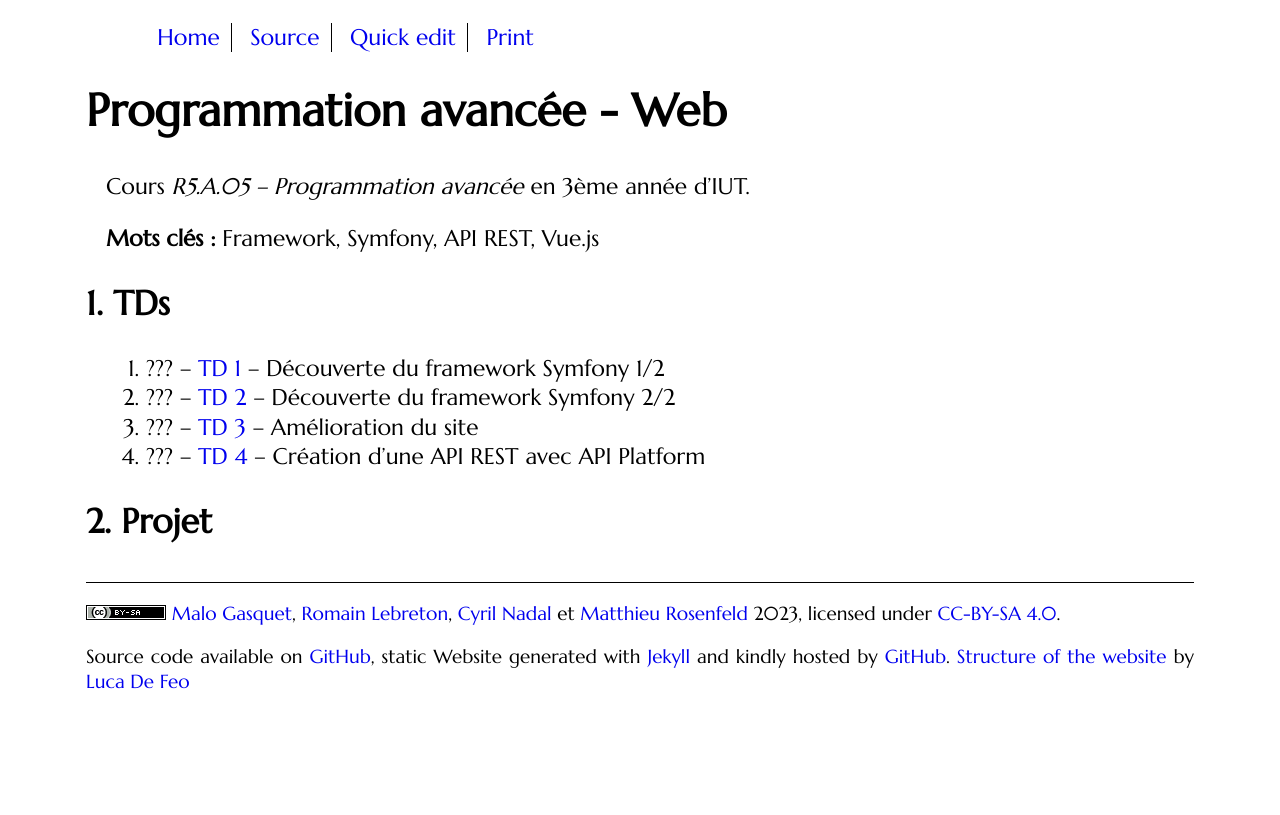
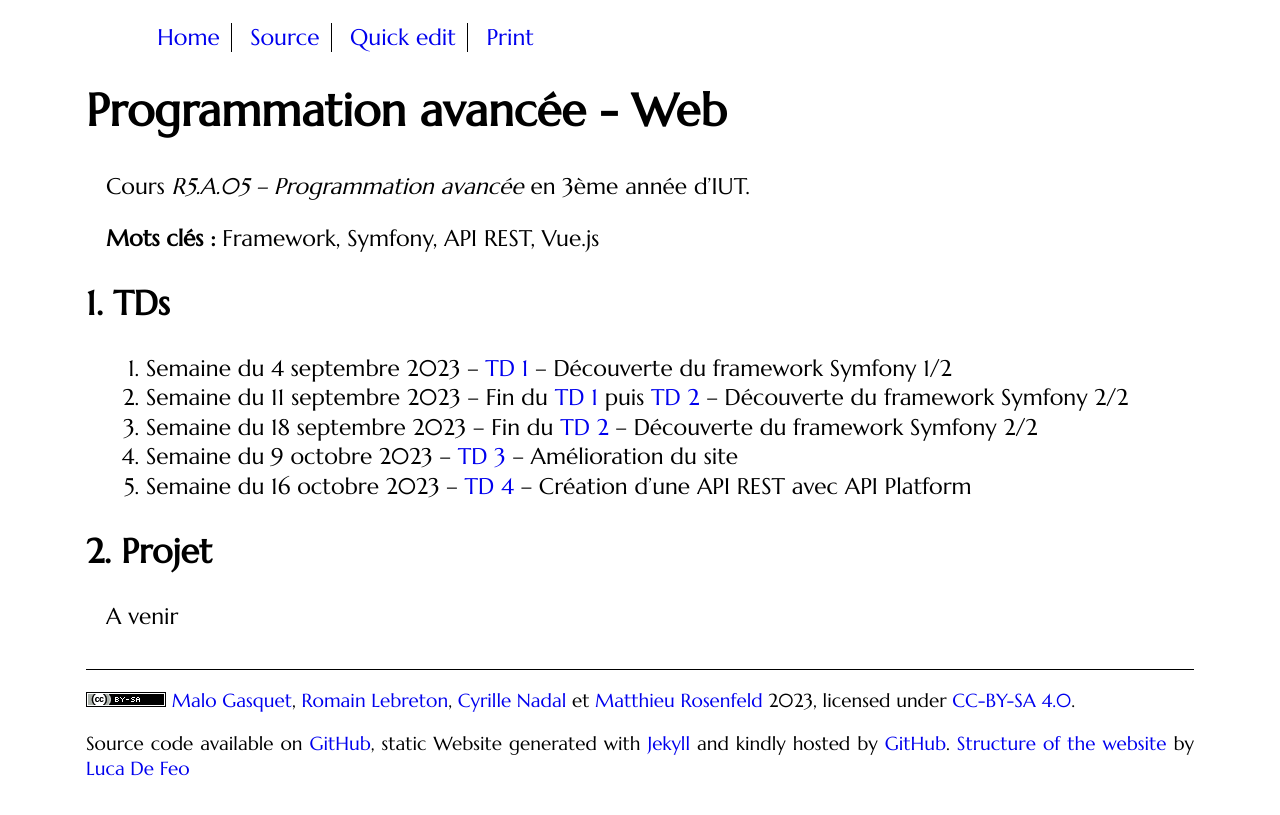
Before and after one commit to mgasquet/R5.A.05-ProgrammationAvancee-Web, a Jekyll site: the page built from index.md, in a window 1280 px wide. Shown: the top 815 px of the page. Built offline with Jekyll 4.4.1, drawn with Linux system fonts in a browser that asks for light colours; some web fonts are replaced.

Commit message:
modifications sujets suite aux retours de romain et cyrille

```diff
--- a/_layouts/main.html
+++ b/_layouts/main.html
@@ -59,7 +59,7 @@
                             src="{{ site.baseurl }}/assets/80x15.png" /></a>
                     <a href="https://github.com/mgasquet">Malo Gasquet</a>,
                     <a href="https://github.com/romainlebreton">Romain Lebreton</a>,
-					<a href="https://github.com/cnadal">Cyril Nadal</a> et
+					<a href="https://github.com/cnadal">Cyrille Nadal</a> et
                     <a href="https://github.com/matthieu-rosenfeld">Matthieu Rosenfeld</a>
                     {{ site.time | date:"%Y" }}, licensed
                     under <a rel="license" class="print-link"
--- a/index.md
+++ b/index.md
@@ -13,9 +13,12 @@ Cours *R5.A.05 -- Programmation avancée* en
 
 ## TDs
 
-1. ??? -- [TD 1](tutorials/tutorial1) -- Découverte du framework Symfony 1/2
-2. ??? -- [TD 2](tutorials/tutorial2) -- Découverte du framework Symfony 2/2
-3. ??? -- [TD 3](tutorials/tutorial3) -- Amélioration du site
-4. ??? -- [TD 4](tutorials/tutorial4) -- Création d'une API REST avec API Platform
+1. Semaine du 4 septembre 2023 -- [TD 1](tutorials/tutorial1) -- Découverte du framework Symfony 1/2
+2. Semaine du 11 septembre 2023 -- Fin du [TD 1](tutorials/tutorial1) puis [TD 2](tutorials/tutorial2) -- Découverte du framework Symfony 2/2
+3. Semaine du 18 septembre 2023 -- Fin du [TD 2](tutorials/tutorial2) -- Découverte du framework Symfony 2/2
+4. Semaine du 9 octobre 2023 -- [TD 3](tutorials/tutorial3) -- Amélioration du site
+5. Semaine du 16 octobre 2023 -- [TD 4](tutorials/tutorial4) -- Création d'une API REST avec API Platform
 
 ## Projet
+
+A venir
```
Also changed, not shown: tutorials/tutorial1.md (+61 -37 lines), tutorials/tutorial3.md (+1 -1 lines), tutorials/tutorial4.md (+1 -1 lines), README.md.
